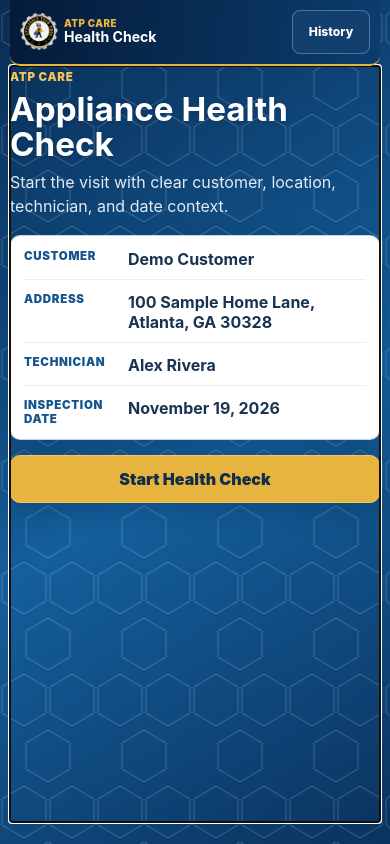
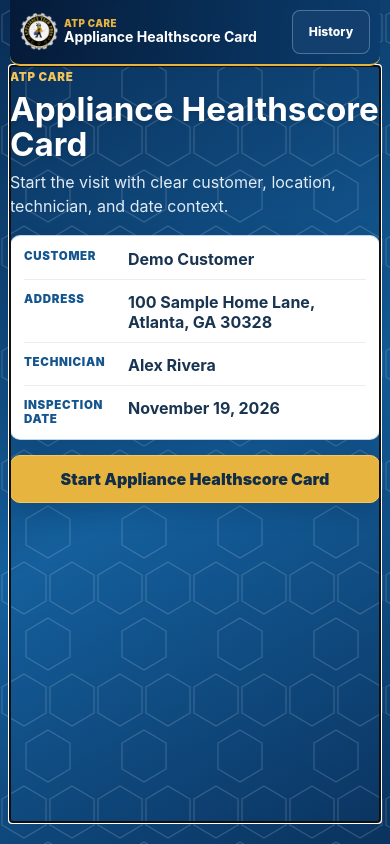
Before and after one commit to elishakudrin/atp-care-health-scorecard-prototype, a plain HTML site: page index.html in a window 390 px wide. Drawn offline with Linux system fonts and the light colour scheme.

Commit message:
Rename technician page to Appliance Healthscore Card with mobile-safe header wrap

```diff
--- a/app.js
+++ b/app.js
@@ -312,11 +312,11 @@ function renderStart() {
   app.innerHTML = progressShell(`
     <div class="screen-head">
       <span class="eyebrow">ATP Care</span>
-      <h1>Appliance Health Check</h1>
+      <h1>Appliance Healthscore Card</h1>
       <p>Start the visit with clear customer, location, technician, and date context.</p>
     </div>
     ${contextRows()}
-    <button class="primary-button" type="button" data-action="start">Start Health Check</button>
+    <button class="primary-button" type="button" data-action="start">Start Appliance Healthscore Card</button>
   `);
 }
 
@@ -376,7 +376,7 @@ function renderSelect() {
     </div>
     <div class="panel">
       <div class="screen-head">
-        <h3>Today's Health Check</h3>
+        <h3>Today's Appliance Healthscore Card</h3>
         <p>${state.selectedIds.length} selected</p>
       </div>
       <ul class="selected-strip">
--- a/index.html
+++ b/index.html
@@ -4,7 +4,7 @@
     <meta charset="utf-8">
     <meta name="viewport" content="width=device-width, initial-scale=1, viewport-fit=cover">
     <meta name="robots" content="noindex, nofollow">
-    <title>ATP Care Appliance Health Check</title>
+    <title>ATP Care | Appliance Healthscore Card</title>
     <link rel="stylesheet" href="styles.css">
   <meta name="theme-color" content="#092949">
   </head>
@@ -16,7 +16,7 @@
           <img src="assets/atp-logo-original-transparent.png" alt="Appliance Tech Pros logo">
           <div>
             <span>ATP Care</span>
-            <strong>Health Check</strong>
+            <strong>Appliance Healthscore Card</strong>
           </div>
         </div>
         <button class="nav-button" id="historyButton" type="button">History</button>
--- a/styles.css
+++ b/styles.css
@@ -1224,3 +1224,18 @@ button:focus-visible,.file-label:focus-within {outline:3px solid var(--gold);out
   .app-shell { padding-inline: 7px; }
   .screen-head h1 { font-size: clamp(1.8rem, 8.1vw, 2.2rem); }
 }
+
+/* Allow the full Appliance Healthscore Card title to wrap between words on phones. */
+.app-header .logo-lockup {
+  min-width: 0;
+}
+.app-header .logo-lockup > div {
+  min-width: 0;
+}
+.app-header .logo-lockup strong {
+  white-space: normal;
+  overflow-wrap: normal;
+  word-break: normal;
+  hyphens: none;
+  text-wrap: balance;
+}
```
